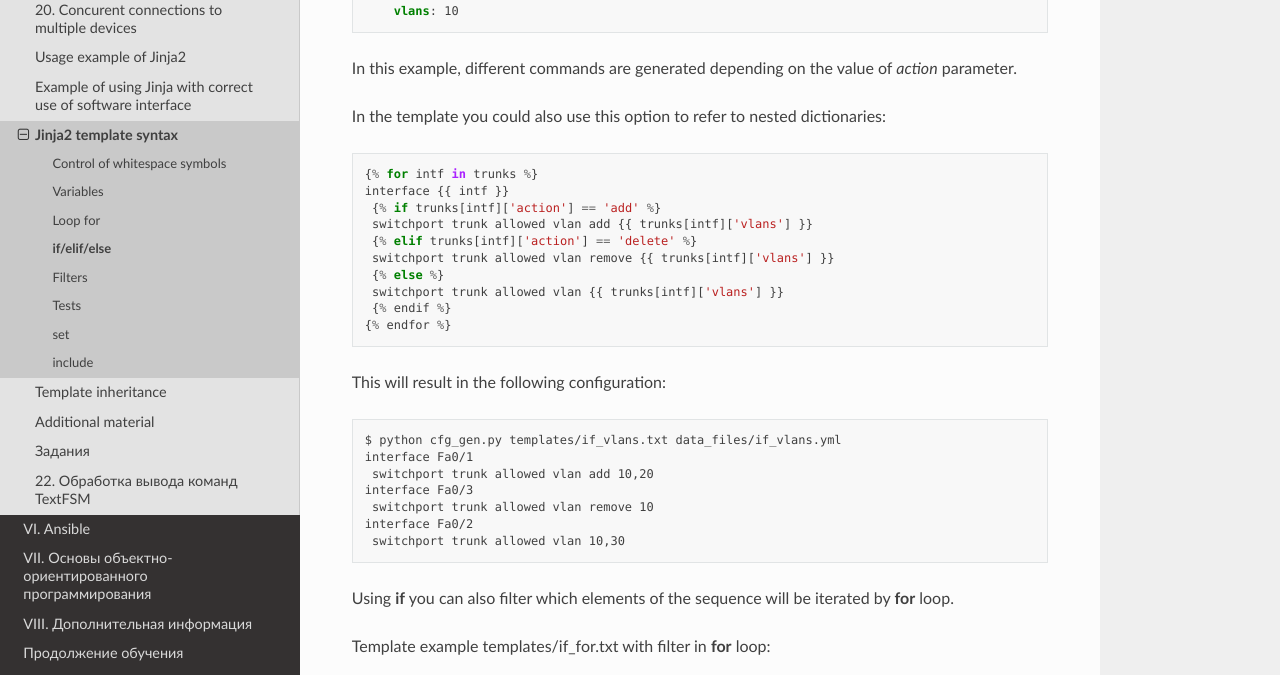
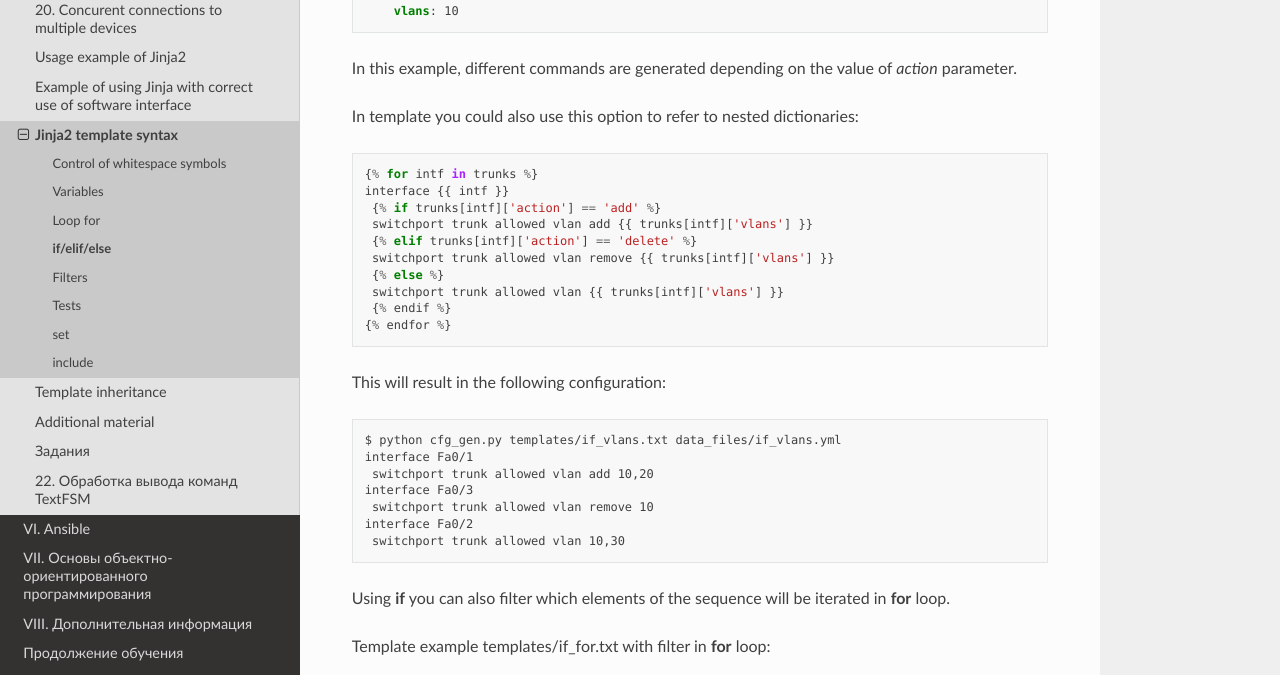
Before and after one commit to Aidar5/nattoeng, a Sphinx documentation site: the page built from docs/source/book/21_jinja2/3c_syntax_if.rst, in a window 1280 px wide and 900 px high, scrolled down 2659 px. Shown: the part 151-826 px from the top of the window. Built offline with Sphinx 7.4.7 and the Read the Docs theme 2.0.0, drawn with Linux system fonts in a browser that asks for light colours; pages that are not in the unit, such as notebooks, are missing from menus.

Commit message:
Update 3c_syntax_if.rst

```diff
--- a/docs/source/book/21_jinja2/3c_syntax_if.rst
+++ b/docs/source/book/21_jinja2/3c_syntax_if.rst
@@ -147,7 +147,7 @@ Data file data_files/if_vlans.yml:
 
 In this example, different commands are generated depending on the value of *action* parameter.
 
-In the template you could also use this option to refer to nested dictionaries:
+In template you could also use this option to refer to nested dictionaries:
 
 ::
 
@@ -174,7 +174,7 @@ This will result in the following configuration:
     interface Fa0/2
      switchport trunk allowed vlan 10,30
 
-Using **if** you can also filter which elements of the sequence will be iterated by **for** loop.
+Using **if** you can also filter which elements of the sequence will be iterated in **for** loop.
 
 Template example templates/if_for.txt with filter in **for** loop:
 
```
